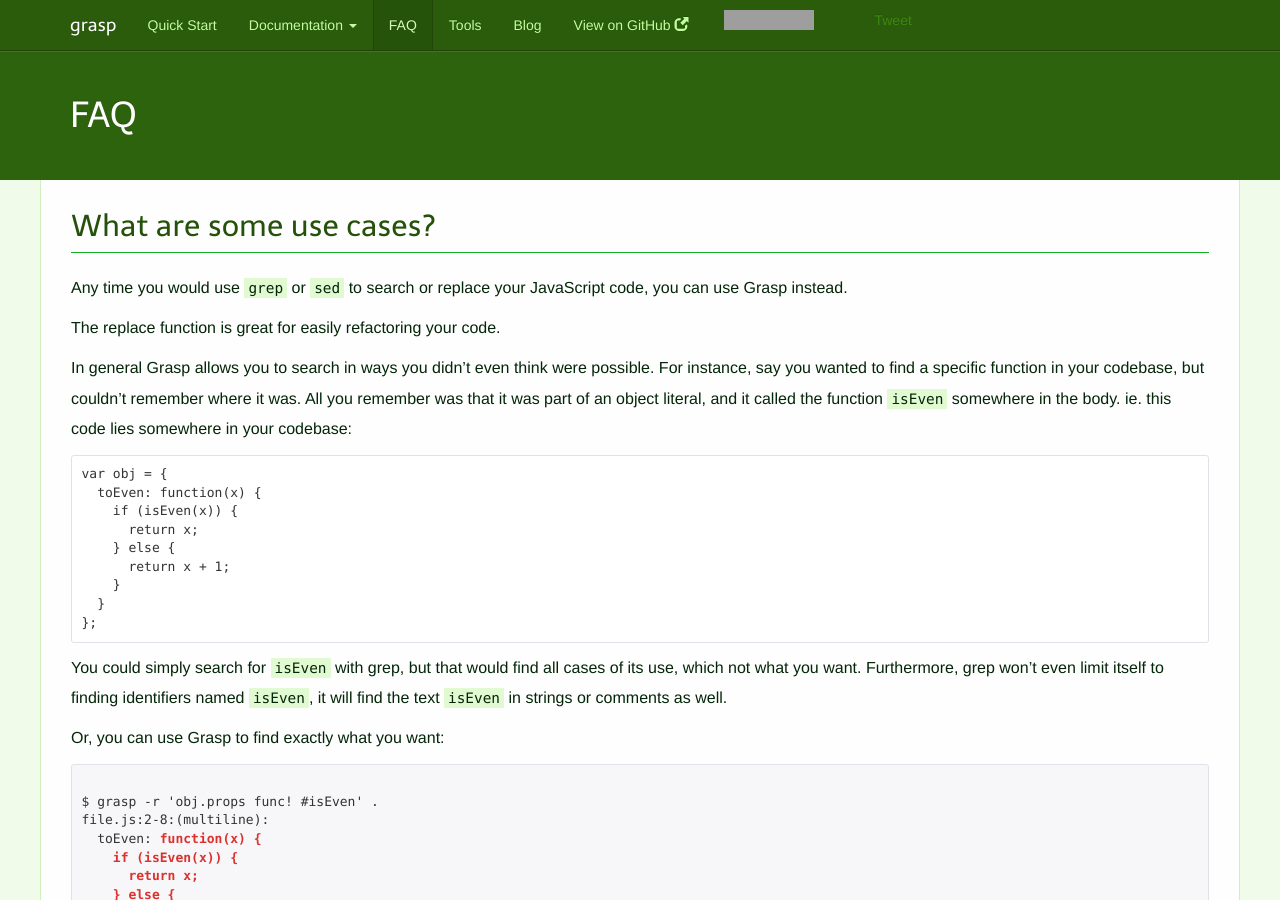
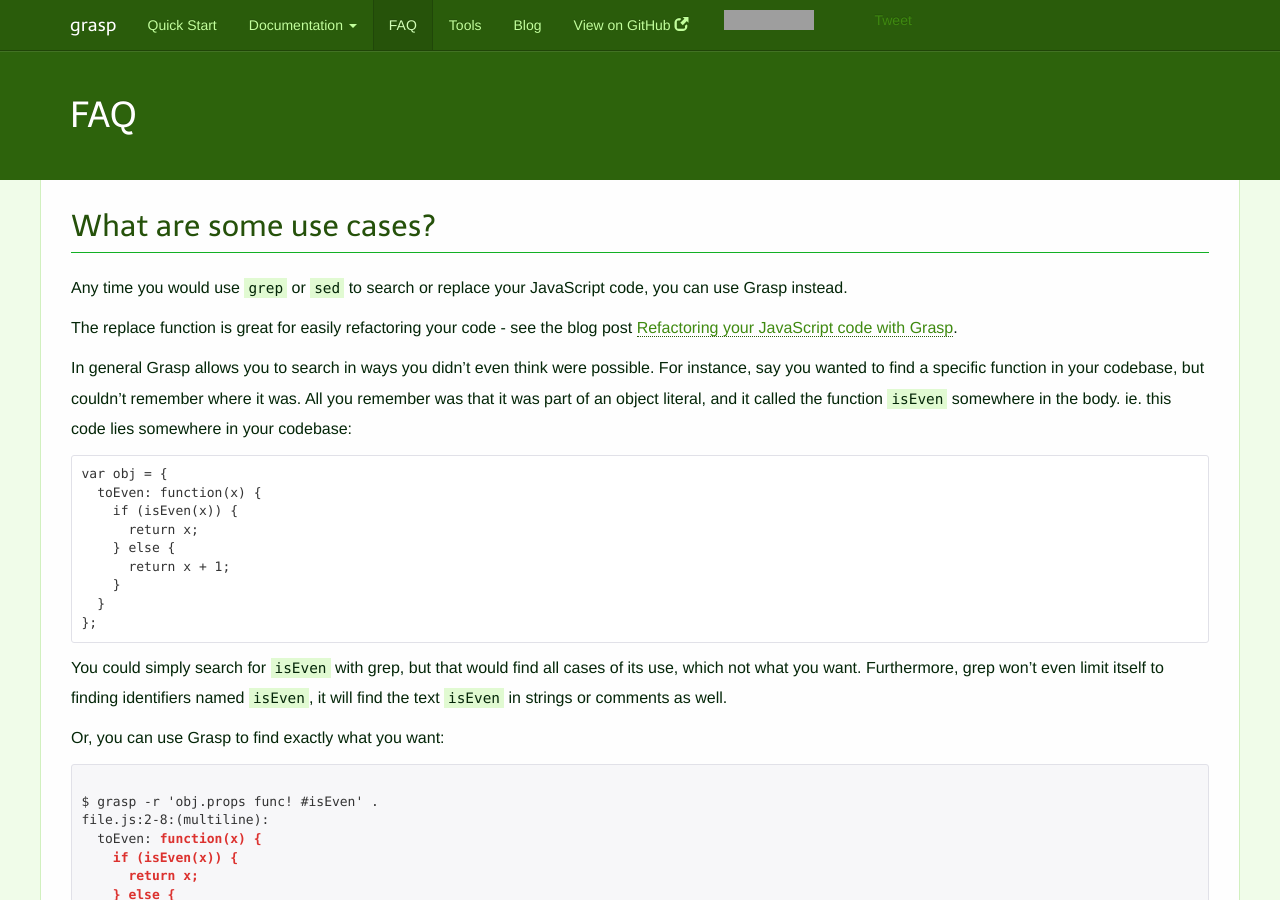
Before and after one commit to gkz/grasp, a Jekyll site: the page built from faq.md, in a window 1280 px wide and 900 px high. Built offline with Jekyll 4.4.1, drawn with Linux system fonts in a browser that asks for light colours; comment, search, counter and statistics services are not loaded; grey boxes are pictures that could not be loaded.

Commit message:
add link to refactor blog post to faq use case question

```diff
--- a/faq.md
+++ b/faq.md
@@ -9,7 +9,7 @@
 
 Any time you would use `grep` or `sed` to search or replace your JavaScript code, you can use Grasp instead.
 
-The replace function is great for easily refactoring your code.
+The replace function is great for easily refactoring your code - see the blog post [Refactoring your JavaScript code with Grasp]({{ page.base_url }}/blog/2014/01/07/refactoring-javascript-with-grasp/).
 
 In general Grasp allows you to search in ways you didn't even think were possible. For instance, say you wanted to find a specific function in your codebase, but couldn't remember where it was. All you remember was that it was part of an object literal, and it called the function `isEven` somewhere in the body. ie. this code lies somewhere in your codebase:
 
```
